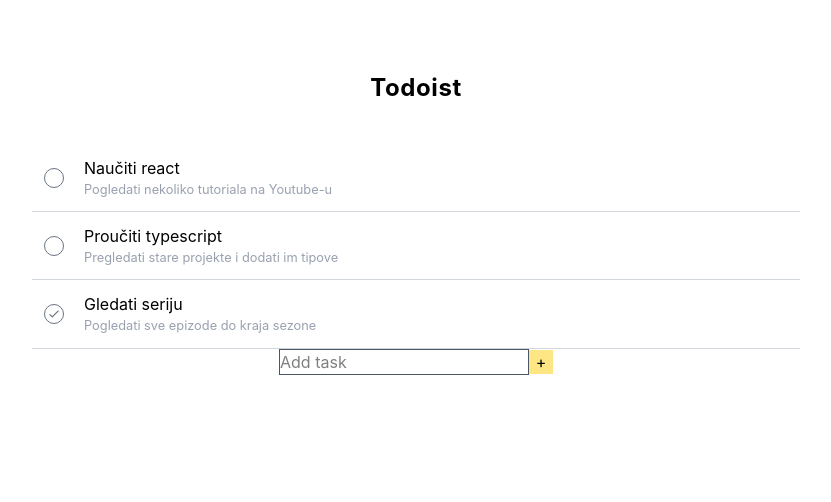
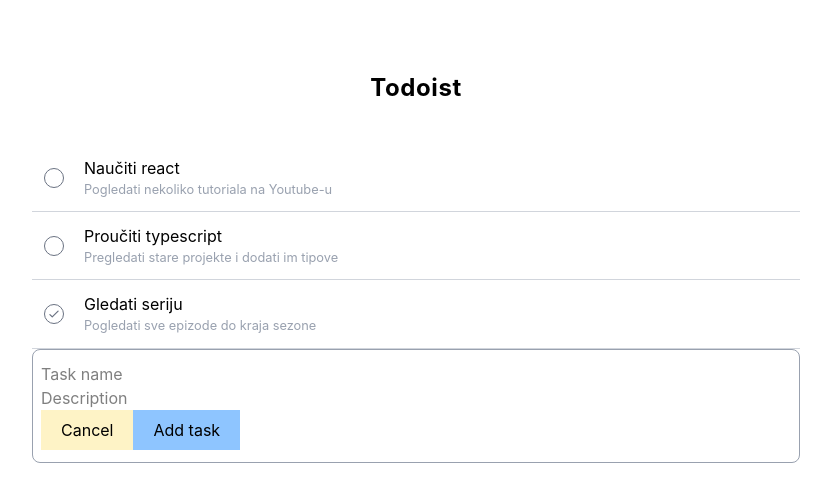
Before and after one commit to krunoslav-k/todoist-clone, a React (Vite) app: page / in a window 1280 px wide. Both pictures are taken after a click on the button "Add task". Shown: the top 502 px of the page, without its empty margins (224-1055 px from the left). Built offline with nearby package versions, Linux system fonts and the light colour scheme.

Commit message:
feat: toggle AddTodoForm visibility with add task and cancel buttons

```diff
--- a/src/App.tsx
+++ b/src/App.tsx
@@ -15,14 +15,18 @@ function App() {
     );
   }
 
-  function addTodo(title: string) {
+  function addTodo(title: string, description: string) {
     const newTodo: Todo = {
       id: Date.now(),
-      title: title,
-      description: "",
+      title,
+      description,
       completed: false,
     };
     setTodos((prevTodos) => [...prevTodos, newTodo]);
+  }
+
+  function cancelAddTodo() {
+    setIsAddTodoFormOpen(false);
   }
 
   return (
@@ -56,9 +60,14 @@ function App() {
             </span>
           </button>
         )}
+
+        {isAddTodoFormOpen && (
+          <AddTodoForm
+            handleAddTodo={addTodo}
+            handleCancelAddTodo={cancelAddTodo}
+          />
+        )}
       </div>
-
-      {isAddTodoFormOpen && <AddTodoForm handleAddTodo={addTodo} />}
     </main>
   );
 }
--- a/src/components/AddTodoForm.tsx
+++ b/src/components/AddTodoForm.tsx
@@ -1,33 +1,63 @@
 import { useState } from "react";
 
 interface AddTodoFormProps {
-  handleAddTodo: (title: string) => void;
+  handleAddTodo: (title: string, description: string) => void;
+  handleCancelAddTodo: () => void;
 }
 
-export default function AddTodoForm({ handleAddTodo }: AddTodoFormProps) {
-  const [input, setInput] = useState("");
+export default function AddTodoForm({
+  handleAddTodo,
+  handleCancelAddTodo,
+}: AddTodoFormProps) {
+  const [title, setTitle] = useState("");
+  const [description, setDescription] = useState("");
 
   function handleSubmit(e: React.FormEvent<HTMLFormElement>) {
     e.preventDefault();
 
-    if (!input.trim()) return;
+    if (!title.trim() || !description.trim()) return;
 
-    handleAddTodo(input.trim());
-    setInput("");
+    handleAddTodo(title.trim(), description.trim());
+    setTitle("");
+    setDescription("");
   }
 
   return (
-    <form onSubmit={handleSubmit}>
+    <form
+      onSubmit={handleSubmit}
+      className="w-full px-2 py-3 border-[1px] border-gray-400 rounded-lg flex flex-col"
+    >
       <input
         type="text"
-        value={input}
-        onChange={(e) => setInput(e.target.value)}
-        placeholder="Add task"
-        className="border border-gray-600"
+        value={title}
+        onChange={(e) => setTitle(e.target.value)}
+        placeholder="Task name"
+        className=""
       />
-      <button type="submit" className="bg-amber-200 w-6 h-6">
-        +
-      </button>
+
+      <input
+        type="text"
+        value={description}
+        onChange={(e) => setDescription(e.target.value)}
+        placeholder="Description"
+        className=""
+      />
+
+      <div>
+        <button
+          onClick={handleCancelAddTodo}
+          className="px-5 py-2 bg-amber-100 hover:bg-amber-200"
+        >
+          Cancel
+        </button>
+
+        <button
+          type="submit"
+          className="px-5 py-2 bg-blue-300 hover:bg-blue-400"
+        >
+          Add task
+        </button>
+      </div>
     </form>
   );
 }
```
